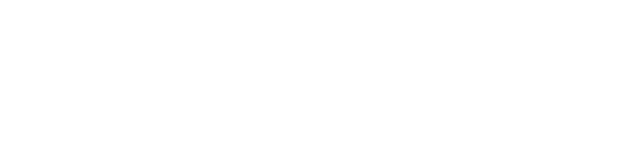
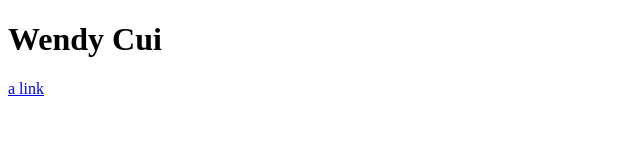
Before and after one commit to CRHS-CMP621A/personal-digital-portfolio-wendy233, a plain HTML site: page index.html in a window 1280 px wide. Shown: the whole page, without its empty margins (0-640 px from the left). Drawn offline with Linux system fonts and the light colour scheme.

Commit message:
3/31 work

```diff
--- a/index.html
+++ b/index.html
@@ -10,5 +10,16 @@
     <title>About Me</title>
   </head>
 
-  <body></body>
+  <body>
+
+    <header id="header">
+      <h1>Wendy Cui</h1>
+    </header>
+
+    <nav>
+      <a href="brainstorm.html">a link</a>
+    </nav>
+
+
+  </body>
 </html>
```
Also changed, not shown: brainstorm.html (+3 -0 lines).
